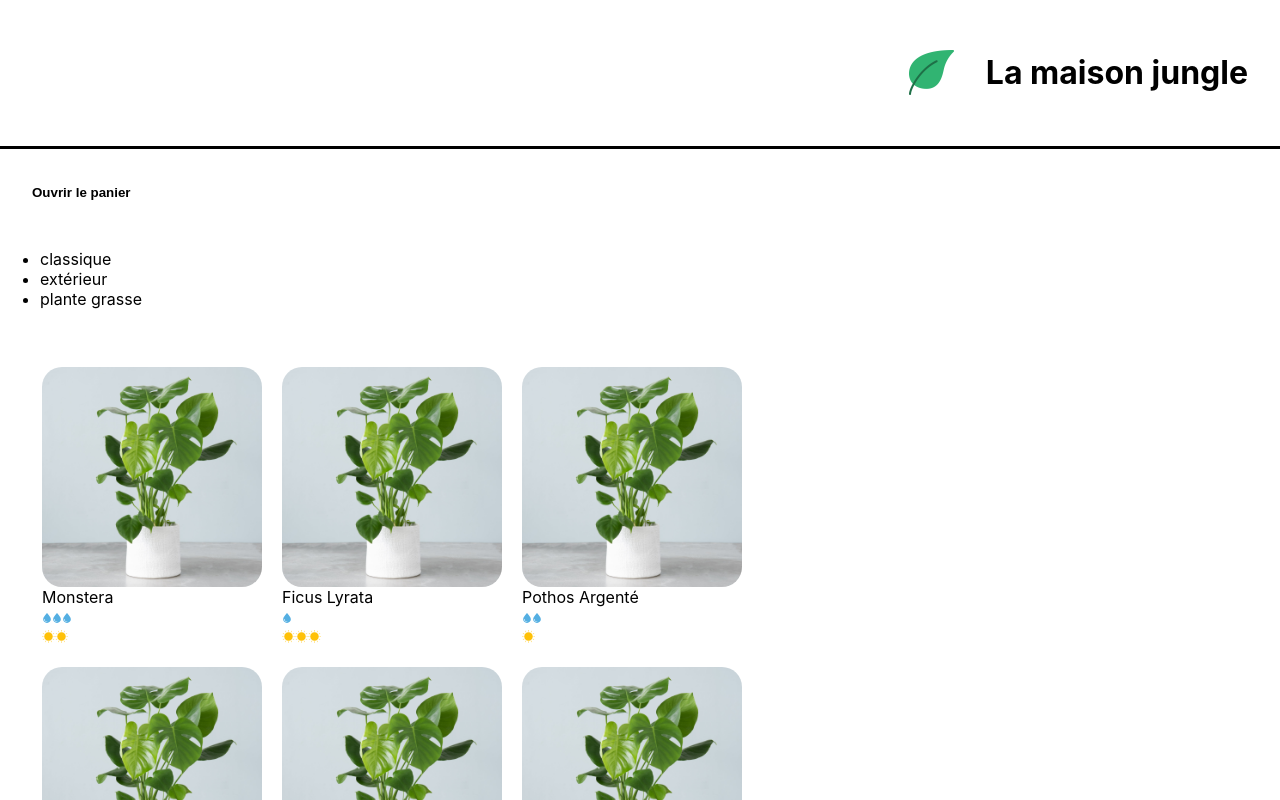
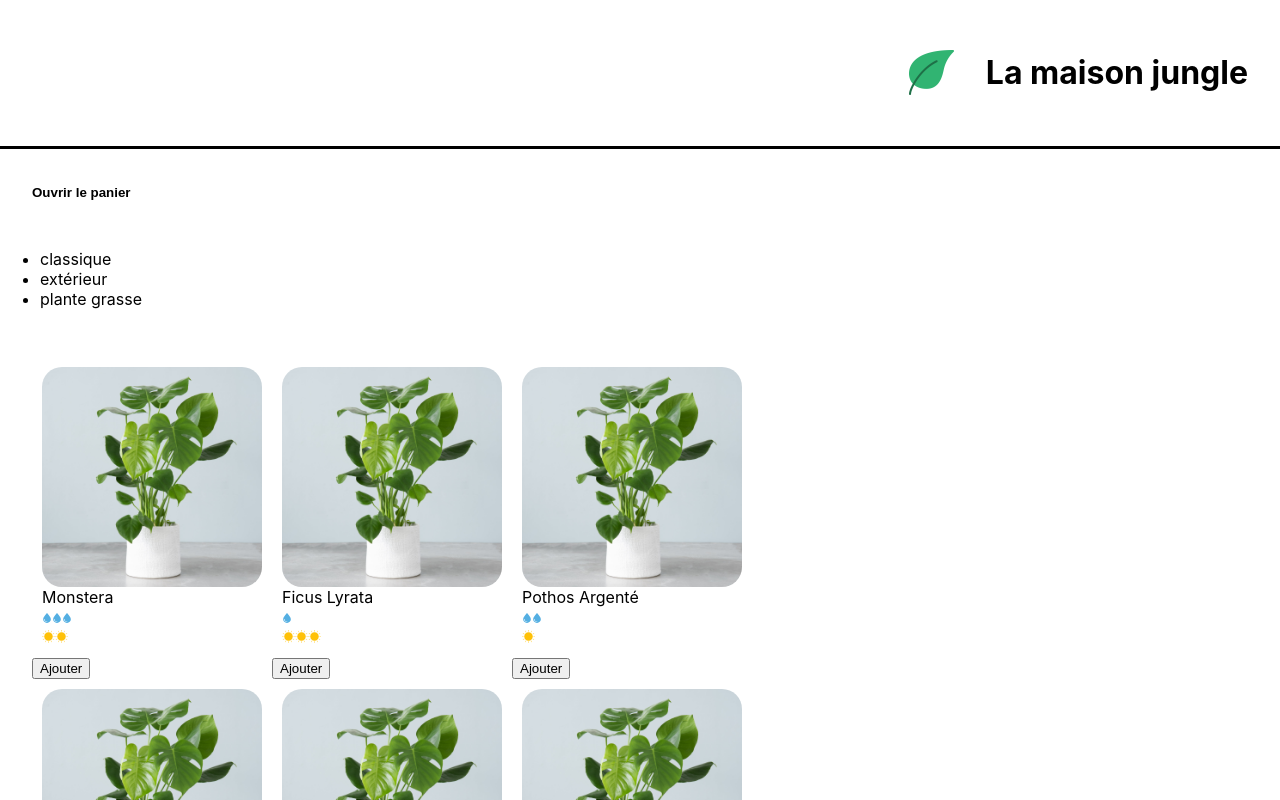
Before and after one commit to RouanLaporal/La_maison_jungle, a React (Create React App) app: page / in a window 1280 px wide. Shown: the top 800 px of the page. Built offline with nearby package versions, Linux system fonts and the light colour scheme.

Commit message:
Chore adding product to our cart from productList

```diff
--- a/src/components/App/App.tsx
+++ b/src/components/App/App.tsx
@@ -1,4 +1,4 @@
-import React from 'react';
+import { useState } from 'react';
 import './App.css';
 import Banner from '../Banner/Banner';
 import Cart from '../Cart/Cart';
@@ -6,11 +6,15 @@ import ShoppingList from '../ShoppingList/ShoppingList';
 import Footer from '../Footer/Footer';
 
 function App() {
+  const [cart, updateCart] = useState(0)
+
   return (
     <div className="App">
       <Banner/>
-      <Cart/>
-      <ShoppingList/>
+      <div className='lmj-layout-inner'>
+        <Cart cart={cart} updateCart={updateCart}/>
+        <ShoppingList cart={cart} updateCart={updateCart}/>
+      </div>
       <Footer/>
     </div>
   );
--- a/src/components/Cart/Cart.tsx
+++ b/src/components/Cart/Cart.tsx
@@ -1,11 +1,11 @@
+import { ICartState } from '../../interface/ICartState';
 import './Cart.css';
 import { useState } from 'react';
 
-function Cart(){
+function Cart(props:ICartState){
     const monsteraPrice = 8
     const ivyPrice = 10
     const flowerPrice = 15
-    const [cart, updateCart] = useState(0)
     const [isOpen, setIsOpen] = useState(false)
 
     return isOpen ? (
@@ -14,15 +14,14 @@ function Cart(){
         <h2>Panier</h2>
         <div>
             Monstera : {monsteraPrice}€
-            <button onClick={() => updateCart(cart+1)}> Ajouter</button>
         </div>
         {/* <ul role="dialog">
             <li>Monstera : {monsteraPrice}€</li>
             <li>Lierre : {ivyPrice}€</li>
             <li>Fleurs : {flowerPrice}€</li>
         </ul> */}
-        <h3>Total : {monsteraPrice * cart}€</h3>
-        <button onClick={() => updateCart(0)}>Vider le panier</button>
+        <h3>Total : {monsteraPrice * props.cart}€</h3>
+        <button onClick={() => props.updateCart(0)}>Vider le panier</button>
         </div>
     ): (
     <div className='lmj-cart-closed'>
--- a/src/components/ShoppingList/ShoppingList.tsx
+++ b/src/components/ShoppingList/ShoppingList.tsx
@@ -1,8 +1,9 @@
 import { plantList} from "../../data/plantList"
 import { IplantList } from "../../interface/IPlantList";
 import PlantItem from "../PlantItem/PlantItem";
+import { ICartState } from "../../interface/ICartState";
 import './ShoppingList.css';
-function ShoppingList(){
+function ShoppingList(props:ICartState){
     const categories = plantList.reduce((acc:any, plant: IplantList) =>
         acc.includes(plant.category) ? acc : [...acc, plant.category], []
     )
@@ -15,7 +16,10 @@ function ShoppingList(){
             </ul>
             <ul role="dialog" className="lmj-plant-list">
                 {plantList.map((plant) =>(
-                    <PlantItem name={plant.name} cover={plant.cover} id={plant.id} light={plant.light} water={plant.water} key={plant.id}/>
+                    <div key={plant.id}>
+                        <PlantItem name={plant.name} cover={plant.cover} id={plant.id} light={plant.light} water={plant.water}/>
+                        <button onClick={() => props.updateCart(props.cart + 1)}>Ajouter</button>
+                    </div>
                 ))}
             </ul>
         </div>
```
Also changed, not shown: 2 other files (tests, documents, lock files or other folders).
